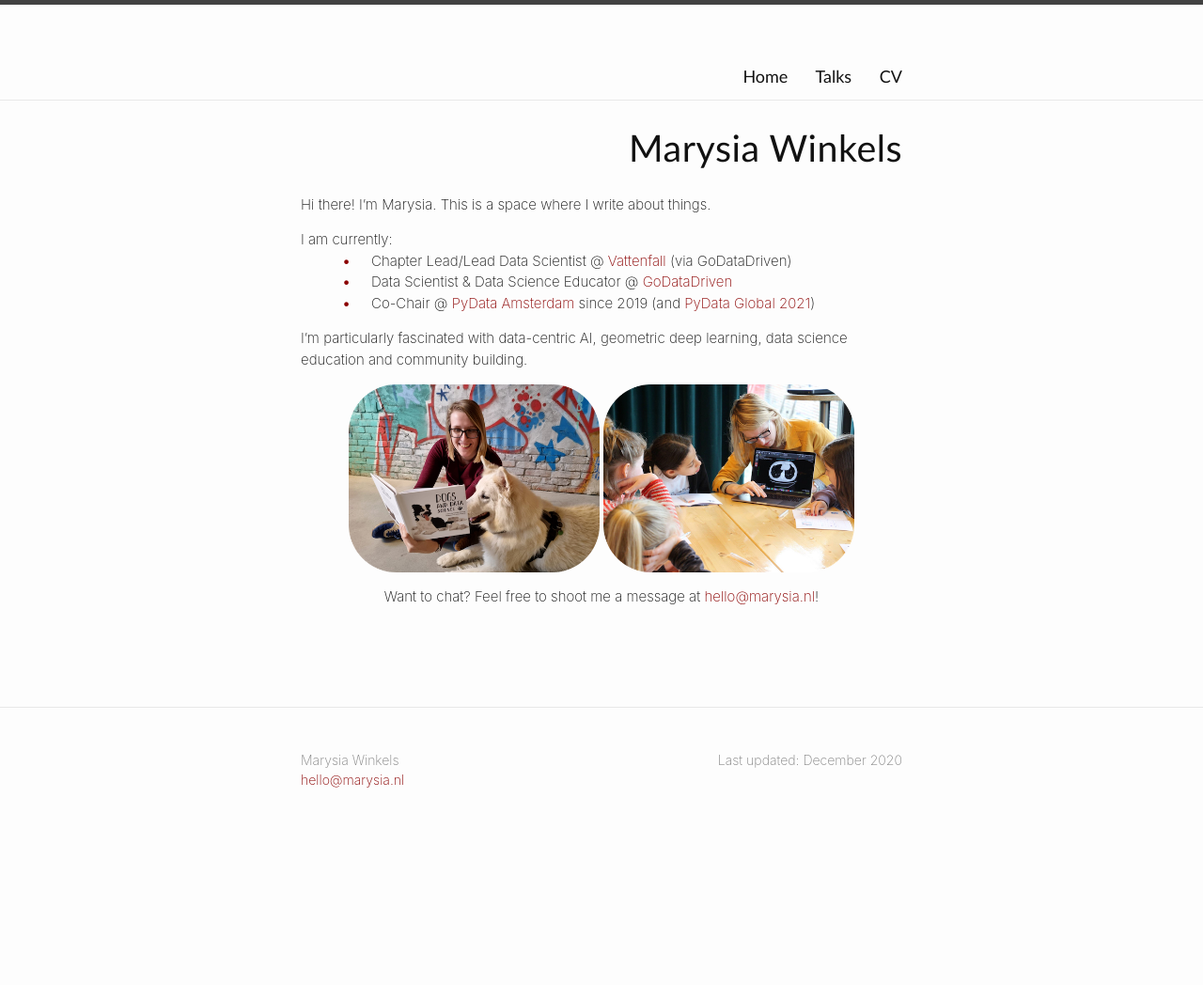
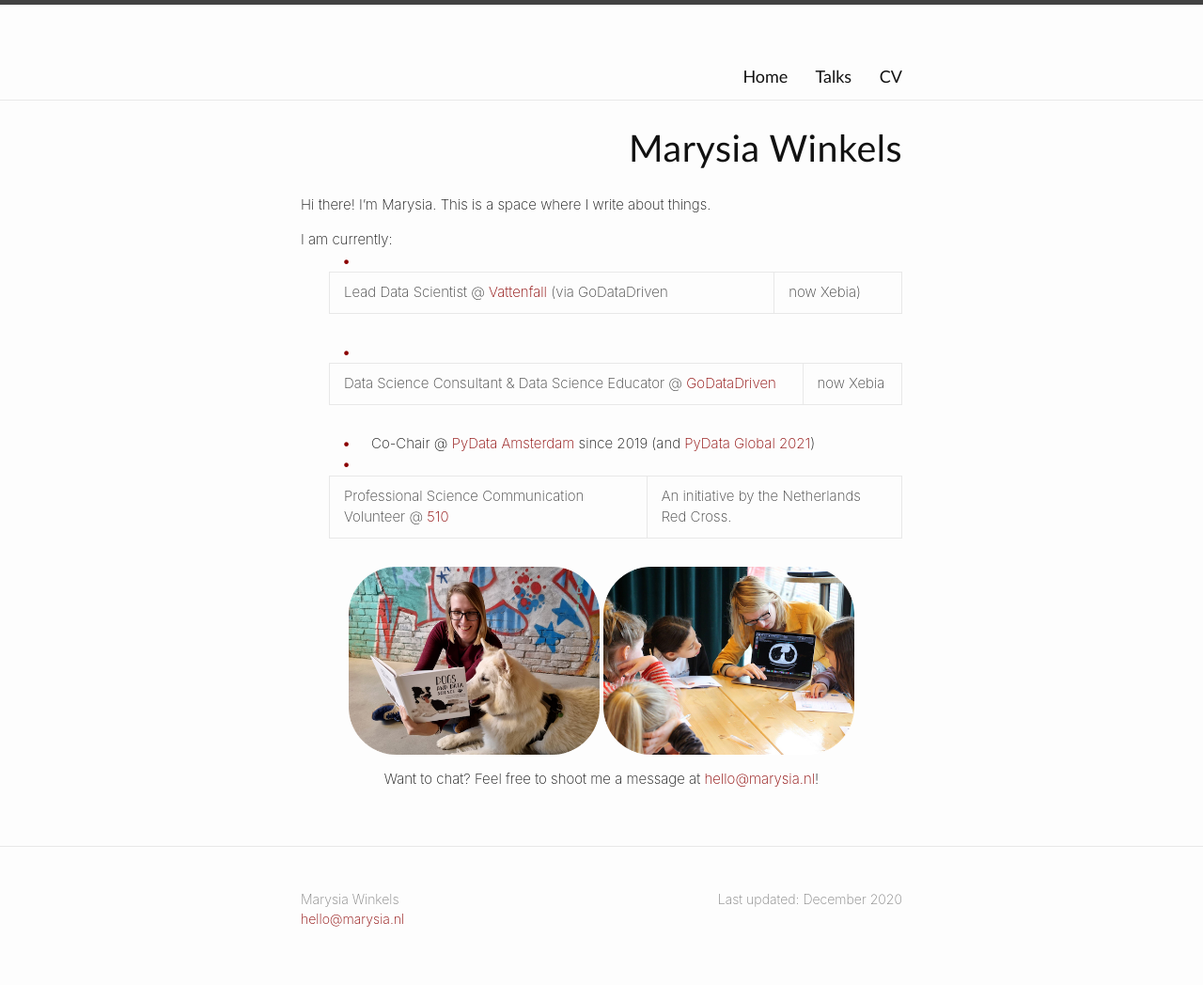
Before and after one commit to marysia/marysia.github.io, a Jekyll site: the page built from index.md, in a window 1280 px wide. Shown: the whole page at 94% size. Built offline with Jekyll 4.4.1, drawn with Linux system fonts in a browser that asks for light colours; before the commit the page ends 900 px from its top, so only the background shows below that.

Commit message:
update front page

```diff
--- a/index.md
+++ b/index.md
@@ -11,11 +11,10 @@ title: Marysia Winkels
 Hi there! I'm Marysia. This is a space where I write about things.
 
 I am currently:
-* Chapter Lead/Lead Data Scientist @ [Vattenfall](https://vattenfall.com) (via GoDataDriven)
-* Data Scientist & Data Science Educator @ [GoDataDriven](https://godatadriven.com)
+* Lead Data Scientist @ [Vattenfall](https://vattenfall.com) (via GoDataDriven | now Xebia)
+* Data Science Consultant & Data Science Educator @ [GoDataDriven](https://godatadriven.com) | now Xebia
 * Co-Chair @ [PyData Amsterdam](http://amsterdam.pydata.org) since 2019 (and [PyData Global 2021](https://pydata.org/global2021/))
-
-I'm particularly fascinated with data-centric AI, geometric deep learning, data science education and community building.
+* Professional Science Communication Volunteer @ [510](https://510.global) | An initiative by the Netherlands Red Cross.
 
 <center>
 <p>
```
